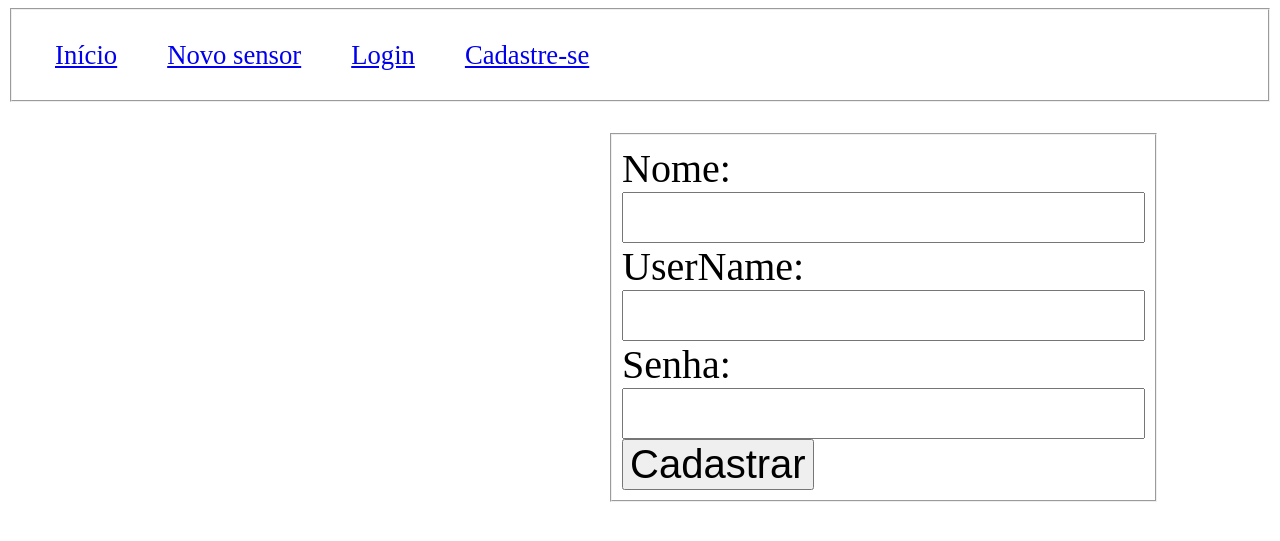
After one commit to Deivdson/ProjetoDIPEQ, a Django app: page /cadastro/ in a window 1280 px wide. The commit adds this page. Shown: the top 541 px of the page. Run offline with Django 4.2, Linux system fonts and the light colour scheme.

Commit message:
Login e cadastro

```diff
--- a/GE/urls.py
+++ b/GE/urls.py
@@ -18,5 +18,6 @@ from django.urls import path, include
 
 urlpatterns = [
     path('admin/', admin.site.urls),
-    path('', include('swenergy.urls'))
+    path('', include('swenergy.urls')),
+    path('accounts/', include('django.contrib.auth.urls')),
 ]
--- a/swenergy/templates/swenergy/base.html
+++ b/swenergy/templates/swenergy/base.html
@@ -3,16 +3,36 @@
     <head>
         {% block head %}
         <meta charset="UTF-8">
-        <title>Base</title>
+        <title>SW - Energy</title>
+        {% endblock %}
+        {% block scripts %}
         {% endblock %}
     </head>
     <body>
+        {% block style %}
+        <style>
+            body{
+                font-size: 20pt;
+            }
+            input{
+                font-size: 30pt;
+            }
+            button{
+                font-size: 30pt;
+            }
+        </style>
+        {% endblock %}
         {% block main-menu %}
         <fieldset style="padding: 3px;">
             <ul style="display:flex; gap:50px; list-style-type:none;">
                 <li><a href=" {% url 'swenergy:index' %}">Início</a></li>
                 <li><a href=" {% url 'swenergy:addSensor' %}">Novo sensor</a></li>
-                <li><a href="#">Logout</a></li>
+                {% if user.is_authenticated %}
+                <li><a href="{% url 'logout' %}?next=/">Logout</a></li>
+                {% else %}
+                <li><a href="{% url 'login'%}">Login</a></li>
+                <li><a href="{% url 'swenergy:cadastro' %}">Cadastre-se</a></li>
+                {% endif %}
             </ul>
         </fieldset><br>
         {% endblock %}
--- /dev/null
+++ b/swenergy/templates/swenergy/cadastro.html
@@ -0,0 +1,26 @@
+{% extends "swenergy/base.html" %}
+{% load static %}
+<!DOCTYPE html>
+<html>
+{% block conteudo %}
+<body>
+    <section style="padding-left: 600px;">
+        <fieldset style="width: 500px; padding: 10px 10px 10px 10px; font-size:30pt;">
+
+            <form action="{% url 'swenergy:cadastro' %}" method="post">
+            {% csrf_token %}
+                Nome:
+                <input type="text" name="nome" /><br>
+                UserName:
+                <input type="text" name="username" /><br>
+                Senha:
+                <input type="password" name="senha" /><br>
+
+                <input type="submit" value="Cadastrar" />
+            </section>
+        </form>
+
+    </section>
+</body>
+{% endblock %}
+</html>
--- a/swenergy/templates/swenergy/editar.html
+++ b/swenergy/templates/swenergy/editar.html
@@ -28,7 +28,7 @@
         <fieldset style="width: 500px; padding: 10px 10px 10px 10px; font-size:30pt;">
             <form action="" method="post">
             {% csrf_token %}
-                <input type="hidden" value="{{sensor.id}}">
+                <input type="hidden" value="{{sensor.id}}" name="id">
                 <span>ID: {{sensor.id}}</span><br>
                 <label for="titulo">Nome do sensor:</label><br>
                 <input type="text" name="titulo" id="titulo" value="{{sensor.titulo}}">
--- a/swenergy/urls.py
+++ b/swenergy/urls.py
@@ -12,4 +12,6 @@ urlpatterns = [
     path('detalhes/<int:pk>/', views.detalhes.as_view(), name='detalhes'),
     path('addSensor/', views.addSensor.as_view(), name='addSensor'),
     path('editar/<int:pk>/', views.editar.as_view(), name='editar'),
+    path('cadastro/', views.cadastro.as_view(), name='cadastro'),
+    path('login/', auth_views.LoginView.as_view(template_name='swenergy/login.html'), name = 'login')
 ]
--- a/swenergy/views.py
+++ b/swenergy/views.py
@@ -2,8 +2,14 @@ from django.shortcuts import render, get_object_or_404
 from django.views import View
 from .models import Sensor, Fase, Consumo
 from django.db import models
+from django.utils.decorators import method_decorator
+from django.contrib.auth.decorators import login_required
+from django.contrib.auth.models import User
 
 # Create your views here.
+@method_decorator(
+    login_required(login_url='/login'), name='dispatch'
+)
 class index(View):
     def get(self,request,*args,**kwargs):
         sensores = Sensor.objects.all()
@@ -55,7 +61,22 @@ class editar(View):
         sensor = get_object_or_404(Sensor, pk=kwargs['pk'])
         return render(request, 'swenergy/editar.html', {'sensor':sensor})
     def post(self,request,*args,**kwargs):
-        sensor = get_object_or_404(Sensor, pk=kwargs[request.POST['id']])
+        sensor = get_object_or_404(Sensor, pk=request.POST['id'])
         sensor.titulo = request.POST['titulo']
         sensor.save()
         return render(request, 'swenergy/detalhes.html', {'sensor':sensor, 'msg_sucess':'Edições salvas!'})
+
+class cadastro(View):
+    def get(self,request,*args,**kwargs):
+        return render(request,'swenergy/cadastro.html')
+
+    def post(self,request,*args,**kwargs):
+        username = request.POST['username']
+        nome = request.POST['nome']
+        senha = request.POST['senha']
+
+        user = User.objects.create_user(username, 'email', senha)
+        user.first_name = nome
+        user.save()
+        sensores = Sensor.objects.all()
+        return render(request, 'swenergy/index.html', {'sensores':sensores, 'msg_sucess':'sucesso'})
```
Also changed, not shown: swenergy/templates/swenergy/formSensor.html (+0 -11 lines), swenergy/templates/swenergy/index.html (+2 -19 lines), swenergy/templates/swenergy/login.html (added, +51 -0 lines), db.sqlite3.
